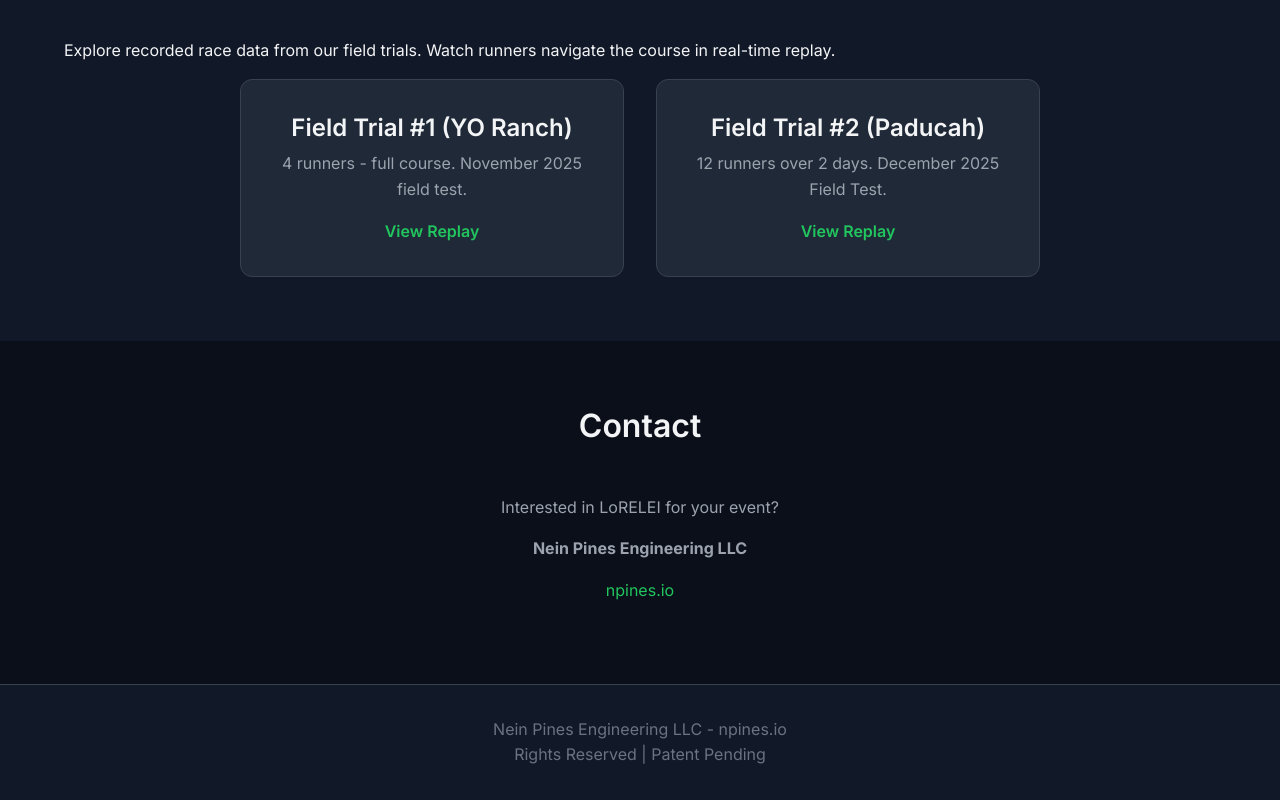
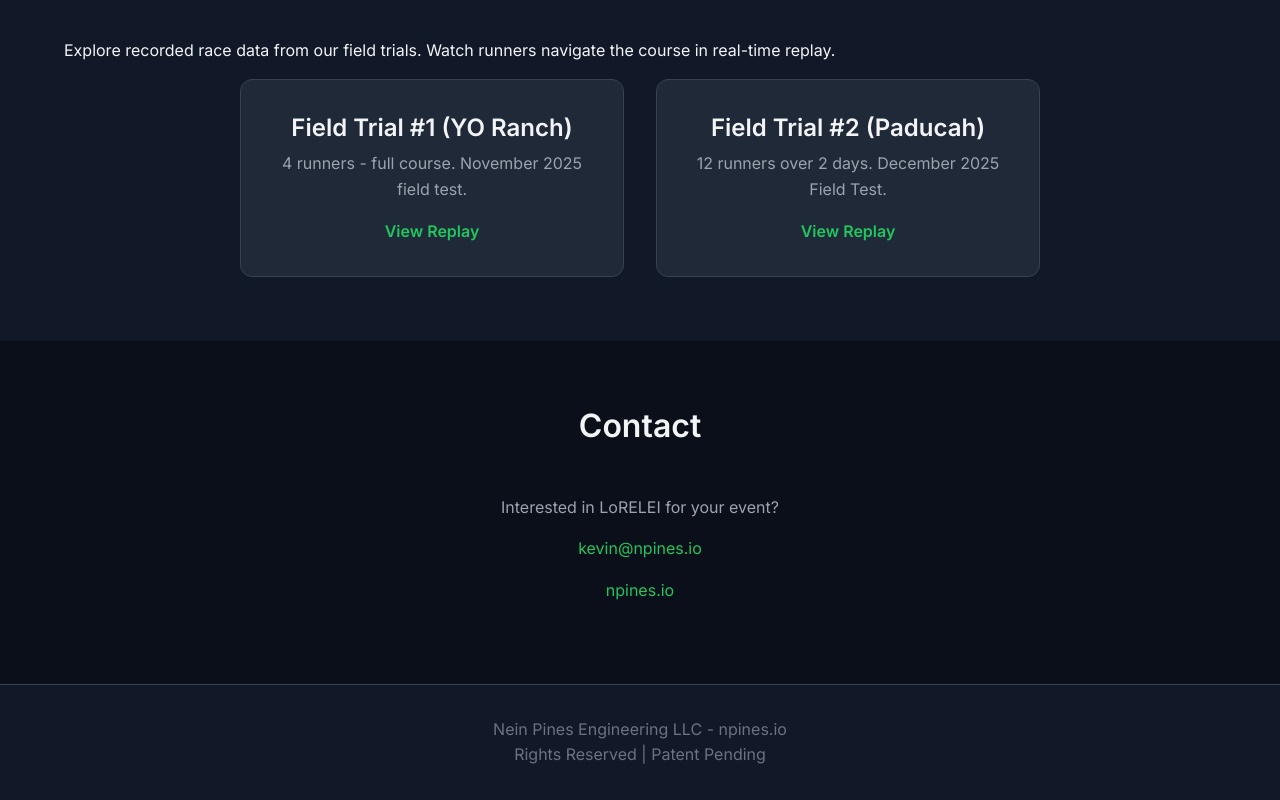
Before and after one commit to NPinesEng/lorelei-demo, a plain HTML site: page index.html in a window 1280 px wide. Shown: the part 2095-2895 px from the top of the page. Drawn offline with Linux system fonts and the light colour scheme.

Commit message:
Update contact section with email link

```diff
--- a/index.html
+++ b/index.html
@@ -129,7 +129,7 @@
         <h2>Contact</h2>
         <div class="contact-content">
             <p>Interested in LoRELEI for your event?</p>
-                <p><strong>Nein Pines Engineering LLC</strong></p>
+            <p><a href="mailto:kevin@npines.io">kevin@npines.io</a></p>
             <p><a href="https://npines.io">npines.io</a></p>
         </div>
     </div>
```
Lines whose indentation alone changed are shown as unchanged.
